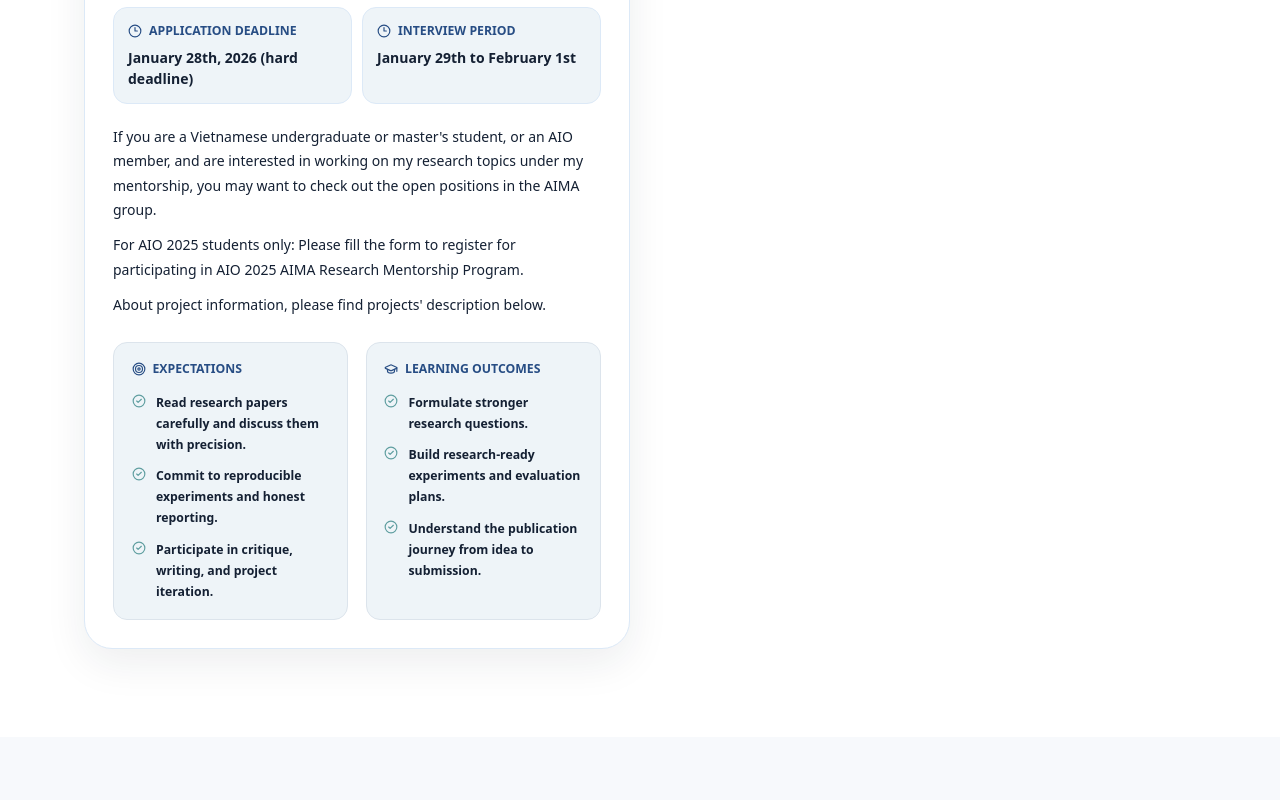
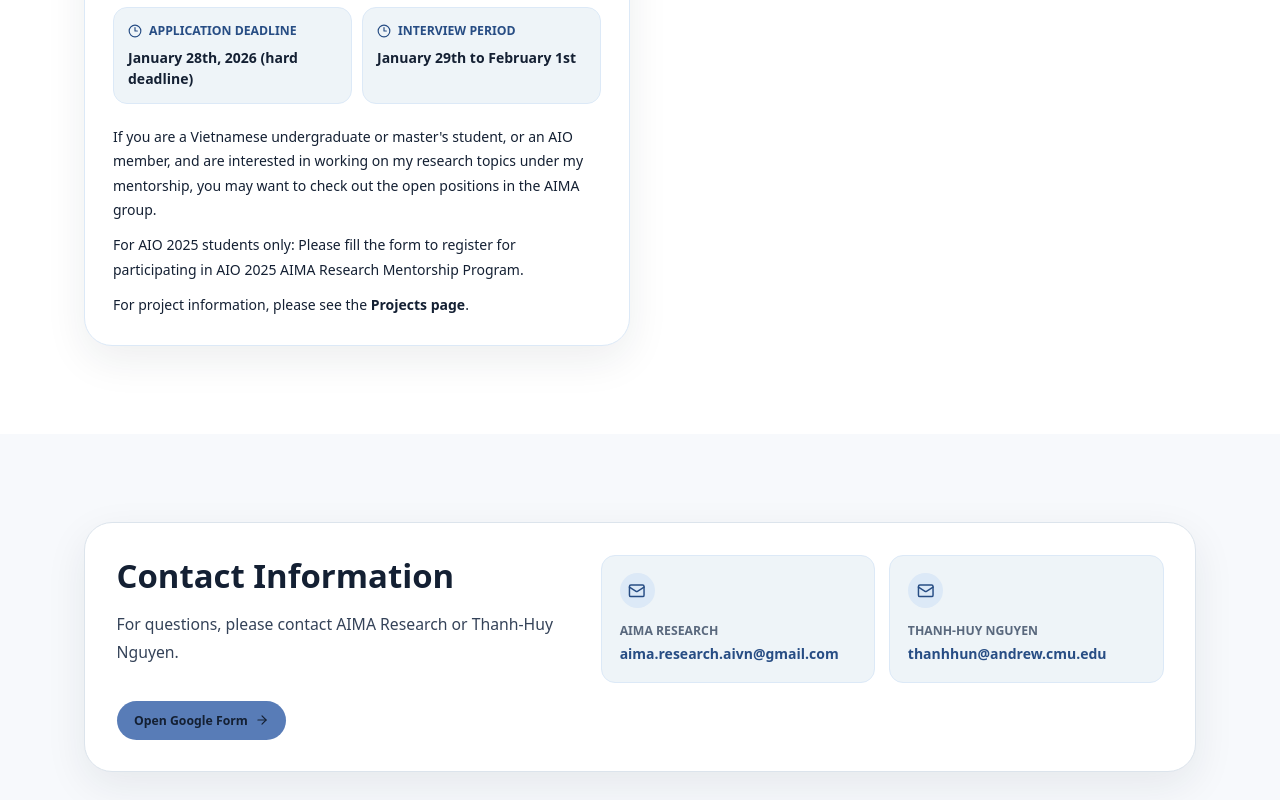
Before and after one commit to AIMA-Research-Group/aima-research-group.github.io, a Next.js app: page /join-us in a window 1280 px wide. Shown: the part 680-1480 px from the top of the page. Built offline with nearby package versions, Linux system fonts and the light colour scheme.

Commit message:
Simplify join us opportunity details

```diff
--- a/components/content/Cards.tsx
+++ b/components/content/Cards.tsx
@@ -1,7 +1,7 @@
 import Link from "next/link";
 import Image from "next/image";
 import type { SVGProps } from "react";
-import { ArrowRight, CalendarDays, CheckCircle2, Clock3, ExternalLink, Globe, GraduationCap, Mail, Target } from "lucide-react";
+import { ArrowRight, CalendarDays, Clock3, ExternalLink, Globe, GraduationCap, Mail } from "lucide-react";
 import { Badge } from "@/components/ui/Badge";
 import { ContentPlaceholder } from "@/components/ui/ContentPlaceholder";
 import {
@@ -454,34 +454,23 @@
 
       {bodyLines.length ? (
         <div className="mt-6 grid gap-3">
-          {bodyLines.map((line) => <p key={line} className="leading-7 text-[var(--text-primary)]">{line.replace(/\*\*/g, "")}</p>)}
+          {bodyLines.map((line) => {
+            const cleanLine = line.replace(/\*\*/g, "");
+            if (/project information|project/i.test(cleanLine)) {
+              return (
+                <p key={line} className="leading-7 text-[var(--text-primary)]">
+                  For project information, please see the{" "}
+                  <Link href="/projects" className="font-black text-[var(--aima-deep-blue)] underline decoration-[var(--aima-soft-blue)] decoration-2 underline-offset-4 transition hover:text-[var(--aima-blue)]">
+                    Projects page
+                  </Link>
+                  .
+                </p>
+              );
+            }
+            return <p key={line} className="leading-7 text-[var(--text-primary)]">{cleanLine}</p>;
+          })}
         </div>
       ) : null}
-
-      <div className="mt-7 grid gap-5 lg:grid-cols-2">
-        <div className="rounded-2xl border border-[var(--border)] bg-[var(--surface-muted)] p-5">
-          <h4 className="flex items-center gap-2 text-sm font-black uppercase text-[var(--aima-deep-blue)]"><Target className="h-4 w-4" /> Expectations</h4>
-          <div className="mt-4 grid gap-3">
-            {opportunity.expectations.map((item) => (
-              <p key={item} className="flex gap-3 text-sm font-semibold leading-6 text-[var(--text-primary)]">
-                <CheckCircle2 className="mt-0.5 h-4 w-4 shrink-0 text-[var(--scientific-teal)]" />
-                {item}
-              </p>
-            ))}
-          </div>
-        </div>
-        <div className="rounded-2xl border border-[var(--border)] bg-[var(--surface-muted)] p-5">
-          <h4 className="flex items-center gap-2 text-sm font-black uppercase text-[var(--aima-deep-blue)]"><GraduationCap className="h-4 w-4" /> Learning outcomes</h4>
-          <div className="mt-4 grid gap-3">
-            {opportunity.learning_outcomes.map((item) => (
-              <p key={item} className="flex gap-3 text-sm font-semibold leading-6 text-[var(--text-primary)]">
-                <CheckCircle2 className="mt-0.5 h-4 w-4 shrink-0 text-[var(--scientific-teal)]" />
-                {item}
-              </p>
-            ))}
-          </div>
-        </div>
-      </div>
     </article>
   );
 }
--- a/content/opportunities/research-community.yml
+++ b/content/opportunities/research-community.yml
@@ -12,7 +12,7 @@
   **Application Deadline:** January 28th, 2026 (hard deadline)
   **Interview Period:** January 29th to February 1st
 
-  About project information, please find projects' description below.
+  For project information, please see the Projects page.
 expectations:
   - Read research papers carefully and discuss them with precision.
   - Commit to reproducible experiments and honest reporting.
```
